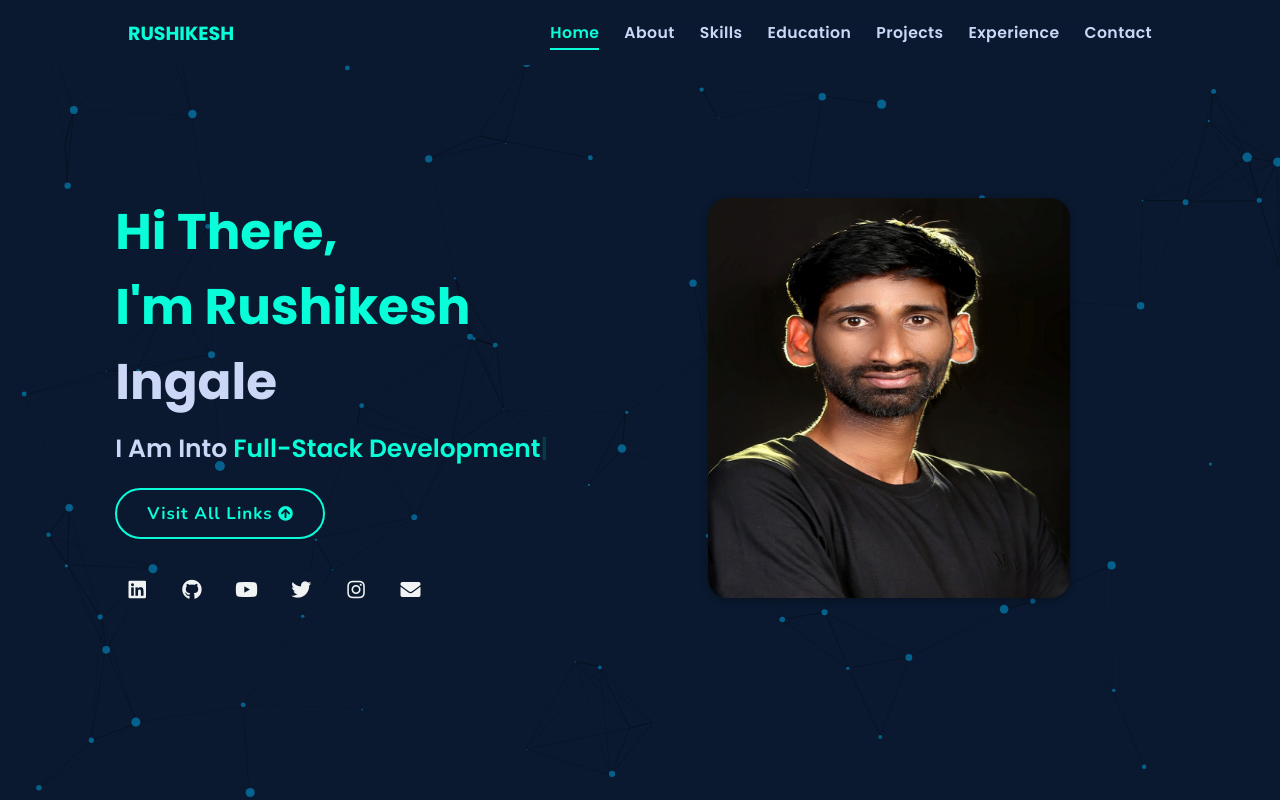
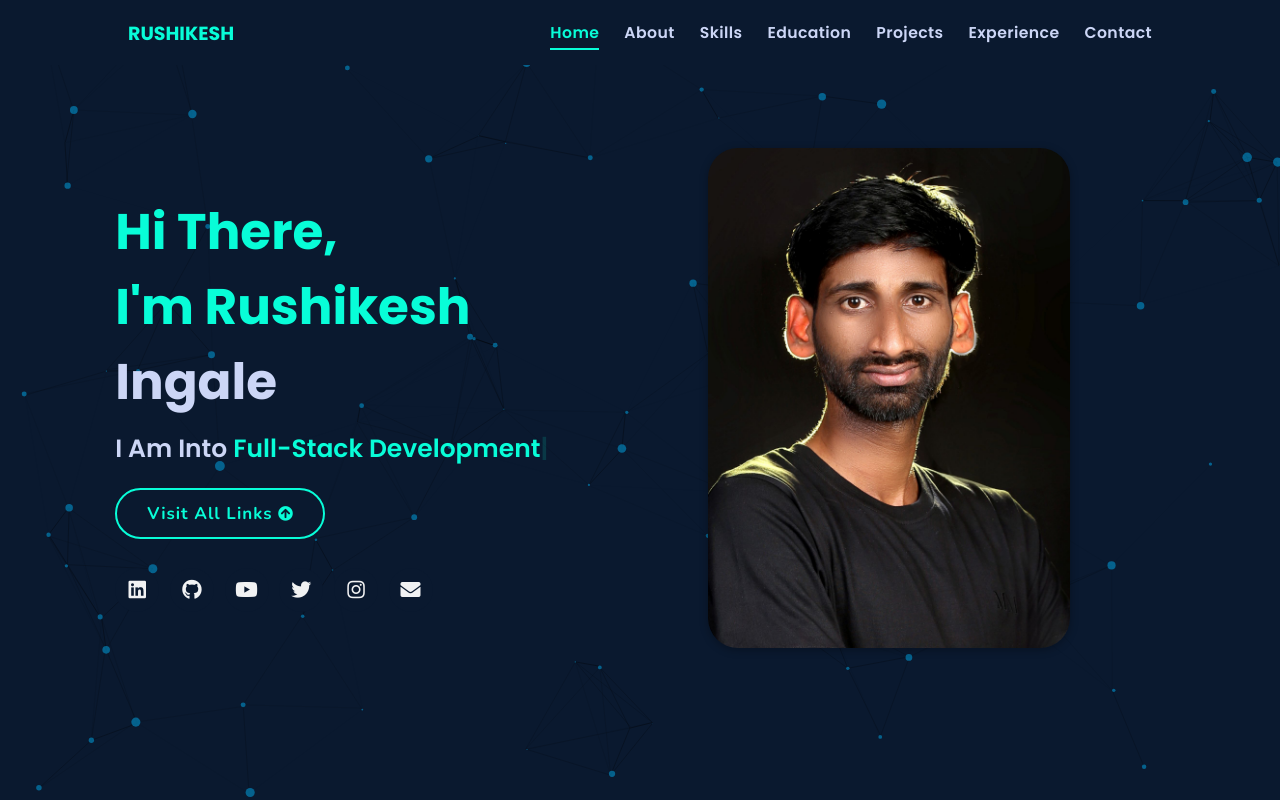
Before and after one commit to MrRushikesh/Rushikesh_Ingale_Portfolio, a plain HTML site: page index.html in a window 1280 px wide. Shown: the top 800 px of the page. Drawn offline with nearby package versions, Linux system fonts and the light colour scheme; animation ran at ten frames a second; files whose address does not match are found by name.

Commit message:
picture radious updated

```diff
--- a/assests/css/style.css
+++ b/assests/css/style.css
@@ -219,9 +219,9 @@ header .navbar ul li a:hover{
 
 .home .image img{
   width: 70%;
-  height: 400px;
+  height: 500px;
   margin-left: 6rem;
-  border-radius: 20px;
+  border-radius: 30px;
   box-shadow: 0 2px 8px rgba(0, 0, 0, 0.3);
   cursor: pointer;
 }
```
